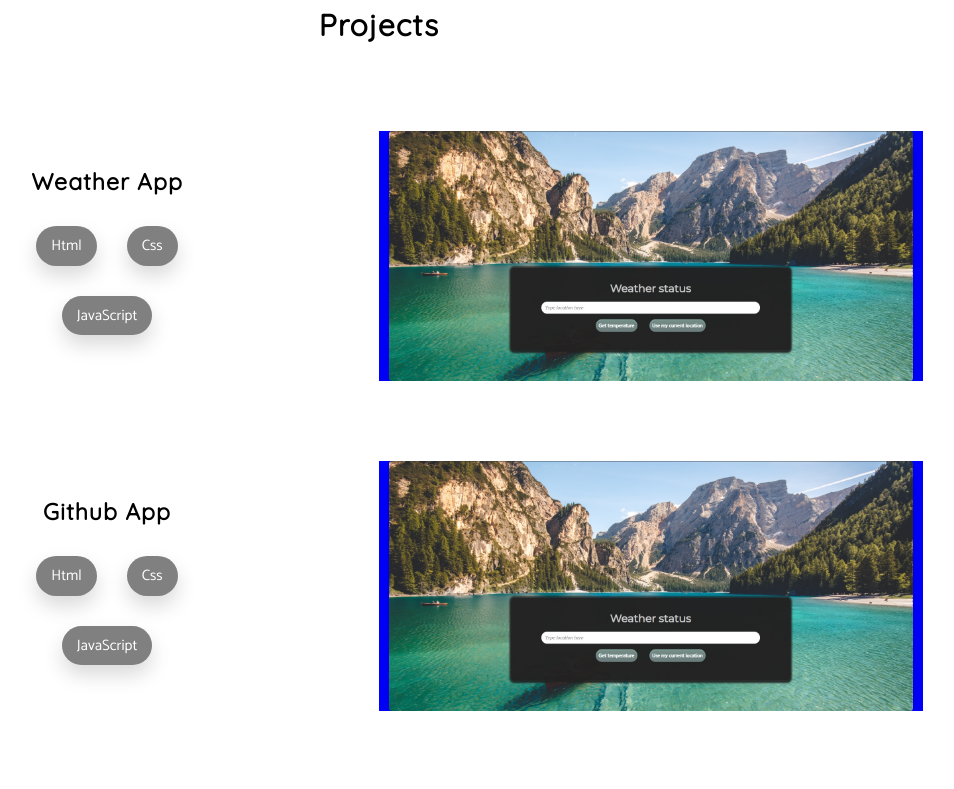
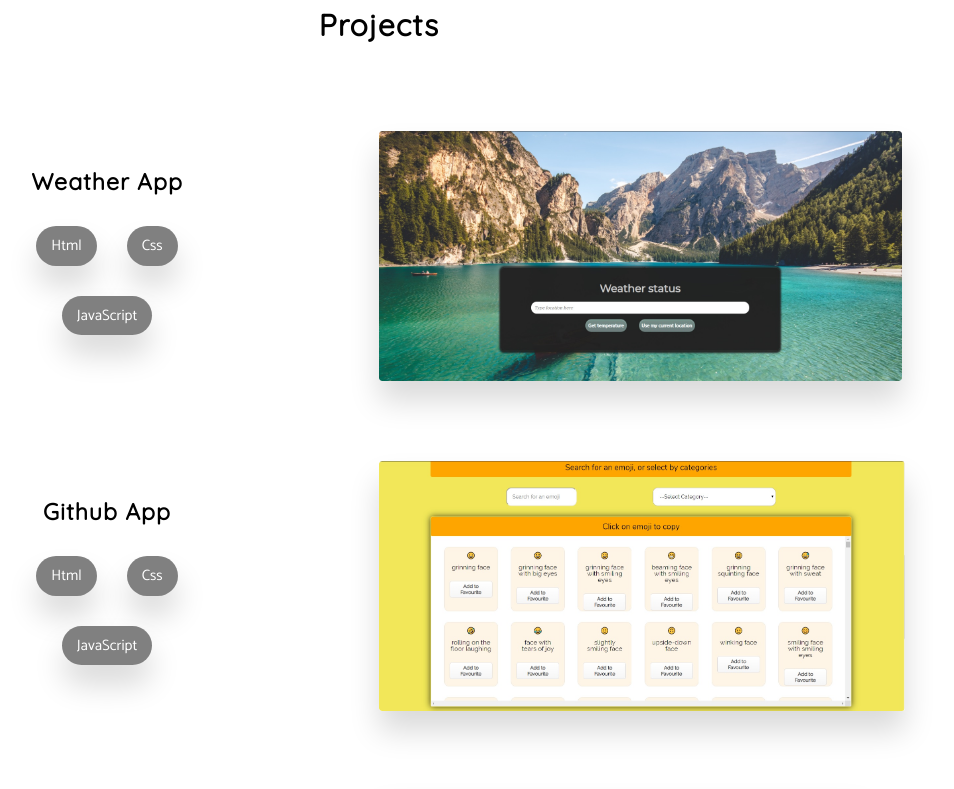
Before and after one commit to laila1222/portfolio, a React (Create React App) app: page / in a window 1280 px wide. Shown: the part 880-1669 px from the top of the page, without its empty margins (261-1215 px from the left). Built offline with nearby package versions, Linux system fonts and the light colour scheme; a web font is replaced by a local one.

Commit message:
added layer and more style to cards

```diff
--- a/src/components/ProjectCard/ProjectCard.jsx
+++ b/src/components/ProjectCard/ProjectCard.jsx
@@ -5,17 +5,21 @@ function ProjectCard({ imageSrc }) {
   return (
     <div className="card">
       <div className="card__side card__side--front">
-        <img
-          src="/images/weather.jpg"
-          alt="project image"
-          className="card__img"
-        />
+        <img src={imageSrc} alt="project image" className="card__img" />
       </div>
       <div className="card__side card__side--back">
-          <div className="card__cta">
-              <a href="#" className="card__link--code">Check out code</a>
-              <a href="#" className="card__link--code">Visit site</a>
-          </div>
+        <img src={imageSrc} alt="project image" className="card__img" />
+        {/* Layer over image to change color */}
+        <div className="card__layer"></div>
+
+        <div className="card__cta u-center-middle u-flex">
+          <a href="#" className="card__link card__link--code u-text-center">
+            Check out code
+          </a>
+          <a href="#" className="card__link card__link--site u-text-center">
+            Visit site
+          </a>
+        </div>
       </div>
     </div>
   );
--- a/src/components/ProjectCard/ProjectCard.scss
+++ b/src/components/ProjectCard/ProjectCard.scss
@@ -1,44 +1,98 @@
 @import "../../sass/abstracts/variables";
 
 .card {
+  // Card turns/ flips
   perspective: 150rem;
   -moz-perspective: 150rem;
   position: relative;
-
 
   &__side {
     transition: all 0.8s ease;
     position: absolute;
     top: 0;
     left: 0;
-    width: 100%;
     backface-visibility: hidden;
     border-radius: 3px;
-    // image overflow is hidden
     overflow: hidden;
+    box-shadow: $box-shadow;
 
     &--front {
+      display: inline-block;
     }
 
     &--back {
-      background-color: $color-black;
+      background-color: $color-primary;
       transform: rotateY(-180deg);
-      height: 15rem;
+      //   Back of card is approx the same size as front.
+      height: 25rem;
+      width: 52rem;
+      //   Links are positioned according to back of card
+      position: relative;
     }
   }
 
+  &__layer {
+    background-image: linear-gradient(
+      to right bottom,
+      rgba($color-primary, 0.7),
+      rgba($color-primary, 0.9)
+    );
+    width: 100%;
+    height: 100%;
+    position: absolute;
+    top: 0;
+  }
+
+  //   Card turns
   &:hover &__side--front {
     transform: rotateY(180deg);
   }
   &:hover &__side--back {
     transform: rotateY(0deg);
   }
+
+  &__img {
+    max-height: 25rem;
+    display: block;
+
+    border-radius: 3px;
+  }
+
+  &__cta {
+    display: inline-block;
+    width: 100%;
+    justify-content: space-around;
+
+    // background-color: rgba(0, 0, 0, 0.2);
+  }
+
+  &__link {
+    &:link,
+    &:visited {
+      text-decoration: none;
+      color: $color-white;
+      background-color: $color-primary;
+      border: 1px solid $color-white;
+      border-radius: 3rem;
+      font-size: 1.5rem;
+      padding: 1rem 1.5rem;
+      display: block;
+      width: 35%;
+      transition: all 0.4s;
+      backface-visibility: hidden;
+      box-shadow: $box-shadow;
+    }
+
+    &:hover {
+      color: $color-primary;
+      background-color: $color-white;
+      transform: translateY(-2px) scale(1.05);
+      box-shadow: $box-shadow-hover;
+    }
+
+    &:active {
+        box-shadow: $box-shadow-active;
+        transform: translateY(2px);
+    }
+  }
 }
-
-.card__img {
-max-height: 25rem;
-  display: block;
-  margin: 0 auto;
-  box-shadow: $box-shadow;
-  border-radius: 3px;
-}
--- a/src/components/ProjectDisplay/Project.scss
+++ b/src/components/ProjectDisplay/Project.scss
@@ -19,7 +19,7 @@
   &__card {
     width: 50%;
     height: 100%;
-    background-color: blue;
+    // background-color: blue;
 
   }
 
--- a/src/projects/Projects.json
+++ b/src/projects/Projects.json
@@ -5,7 +5,7 @@
     "url": "www.something.hu",
     "codeUrl":
       "https://github.com/Laila1222/lillaKorosi.github.io/blob/master/projects/javascript/Wheater%20app%20with%20local%20storage/index.html",
-    "image": "../images/weatherApp",
+    "image": "/images/weather.jpg",
     "id": "weatherApp"
   },
   {
@@ -14,7 +14,7 @@
     "url": "www.something.hu",
     "codeUrl":
       "https://github.com/Laila1222/lillaKorosi.github.io/blob/master/projects/javascript/Wheater%20app%20with%20local%20storage/index.html",
-    "image": "../images/weatherApp",
+    "image": "/images/emoji-helper.jpeg",
     "id": "githubApp"
   },
   {
@@ -23,7 +23,7 @@
     "url": "www.something.hu",
     "codeUrl":
       "https://github.com/Laila1222/lillaKorosi.github.io/blob/master/projects/javascript/Wheater%20app%20with%20local%20storage/index.html",
-    "image": "../images/weatherApp",
+    "image": "/images/mealsharing.jpg",
     "id": "emojiApp"
   }
 ]
--- a/src/sass/abstracts/_variables.scss
+++ b/src/sass/abstracts/_variables.scss
@@ -5,6 +5,9 @@ $color-white: #ffff;
 
 $color-primary: grey;
 
-// Box shadow
+// Box shadows
 
-$box-shadow: 0 1rem 2rem rgba($color-black, 0.15);
+$box-shadow: 0 2rem 3rem rgba($color-black, 0.15);
+$box-shadow-hover: 0 2rem 4rem rgba($color-black, 0.15);
+$box-shadow-inset: inset 0px 0px 61px 0px rgba(58, 30, 30, 0.38);
+$box-shadow-active: 0 2rem 2rem rgba($color-black, 0.15);
```
Also changed, not shown: public/images/emoji-helper.jpeg (added), public/images/mealsharing.jpg (added).
